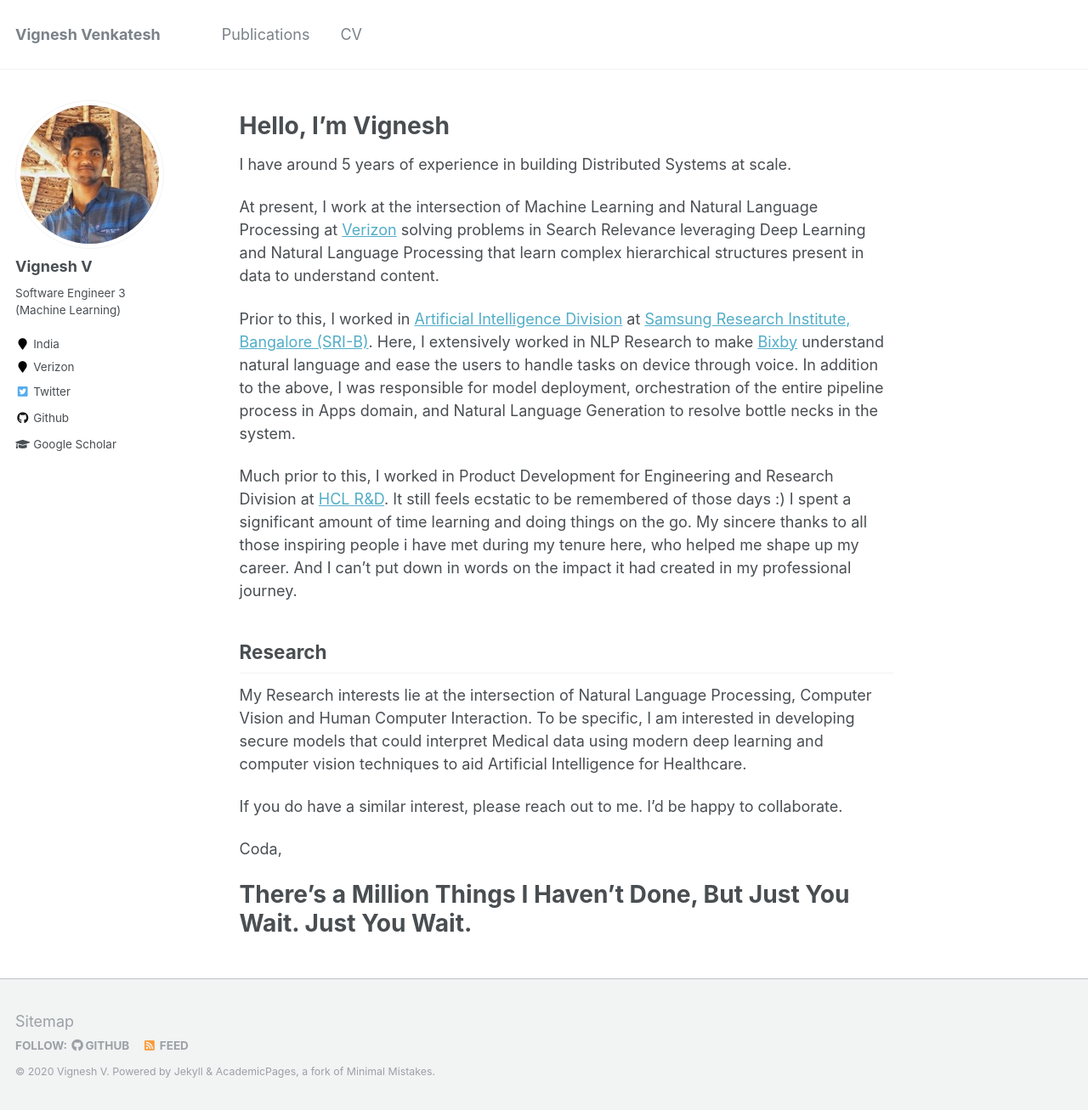
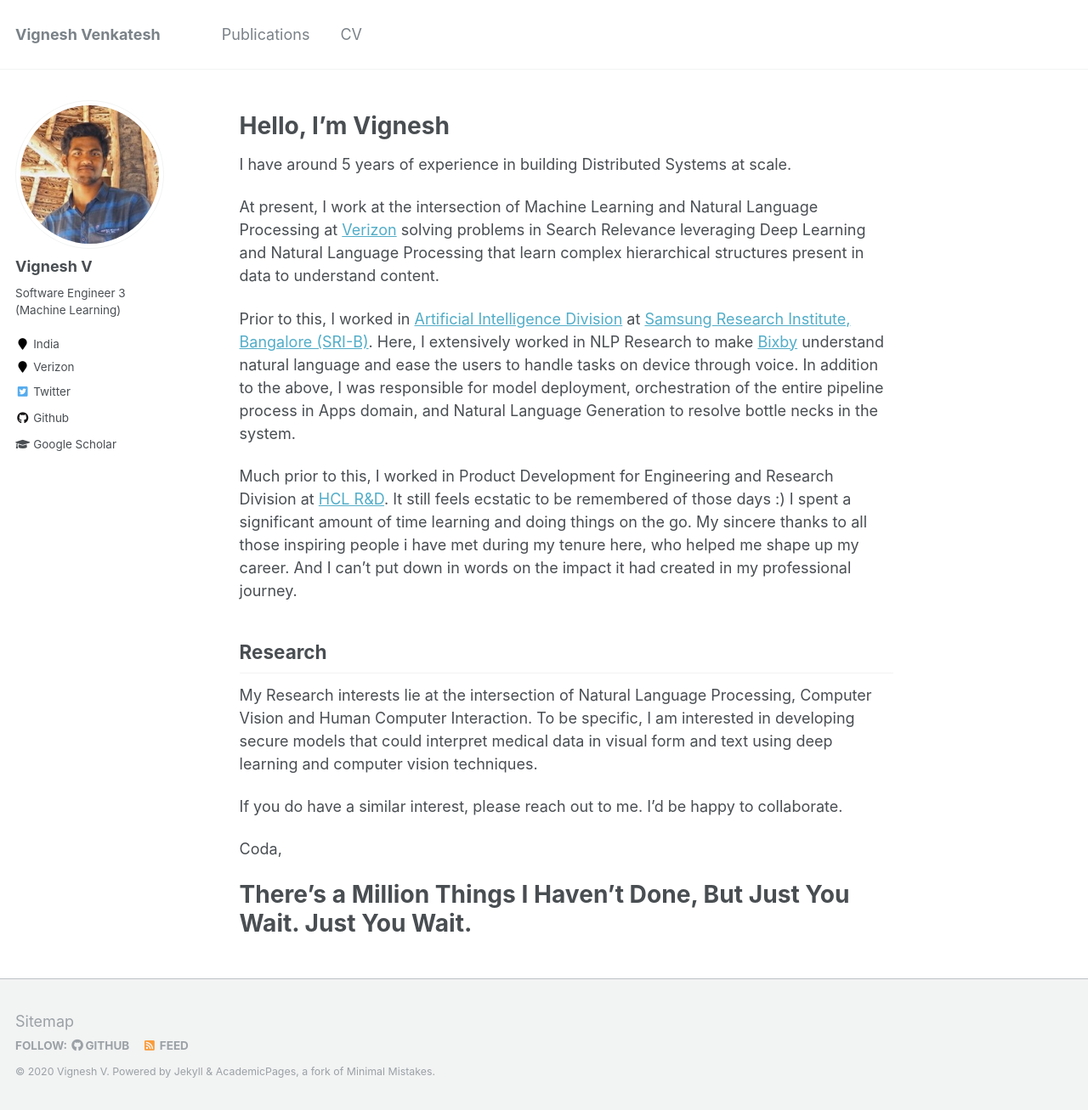
Before and after one commit to vigneshv92/vigneshv92.github.io, a Jekyll site: the page built from _pages/about.md, in a window 1280 px wide and 1307 px high. Shown: the whole window at 85% size. Built offline with Jekyll 4.4.1, drawn with Linux system fonts in a browser that asks for light colours.

Commit message:
Update about.md

```diff
--- a/_pages/about.md
+++ b/_pages/about.md
@@ -30,8 +30,8 @@ And I can't put down in words on the impact it had created in my professional jo
 ## Research
 
 My Research interests lie at the intersection of Natural Language Processing, Computer Vision and Human Computer Interaction.
-To be specific, I am interested in developing secure models that could interpret Medical data using
-modern deep learning and computer vision techniques to aid Artificial Intelligence for Healthcare.
+To be specific, I am interested in developing secure models that could interpret medical data in visual form and text using
+deep learning and computer vision techniques.
 
 If you do have a similar interest, please reach out to me. I'd be happy to collaborate.
 
```
